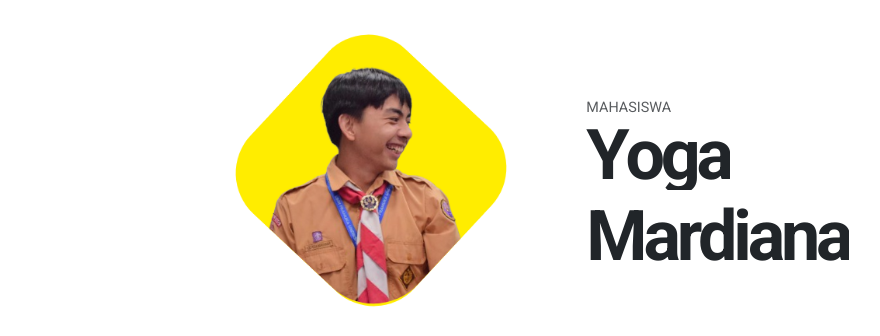
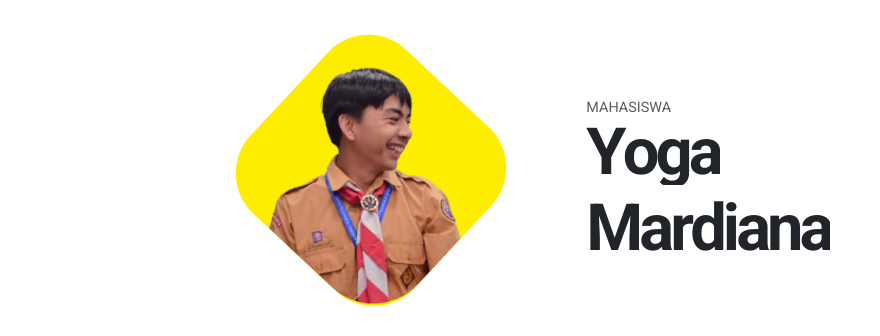
Before and after one commit to ItsMeDiana/yogamardiana, a plain HTML site: page index.html in a window 1280 px wide. Shown: the top 336 px of the page, 169-1049 px from the left. Drawn offline with nearby package versions, Linux system fonts and the light colour scheme.

Commit message:
Update index.html

```diff
--- a/index.html
+++ b/index.html
@@ -71,7 +71,7 @@
               <div class="col-lg-6">
                 <div class="banner-content my-1 pt-1 my-lg-5 pt-lg-5" data-aos="fade-in">
                   <span class="text-muted text-uppercase">Mahasiswa</span>
-                  <h1 class="banner-title display-xl lh-1 txt-fx slide-up" style="font-size: 70px;">Yoga Mardiana</h1>
+                  <h1 class="banner-title display-xl lh-1 txt-fx slide-up" style="font-size: 65px;">Yoga Mardiana</h1>
                 </div>
               </div>
             </div>
```
